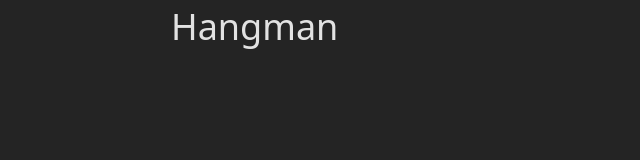
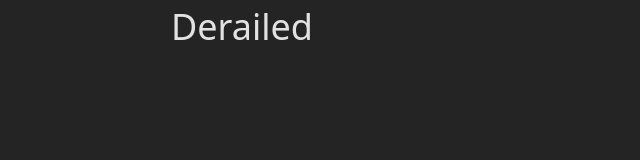
Before and after one commit to mikef80/react-hangman, a React (Vite) app: page / in a window 1280 px wide. Shown: the top 160 px of the page, without its empty margins (319-959 px from the left). Built offline with nearby package versions, Linux system fonts and the light colour scheme.

Commit message:
recoloured buffers and renamed game

```diff
--- a/src/components/Canvas/Canvas.tsx
+++ b/src/components/Canvas/Canvas.tsx
@@ -7,8 +7,8 @@ const steps = [
   (ctx: CanvasRenderingContext2D) => rect(ctx, 60, 380, 20, -40, "white"), // 2 — Left wheel
   (ctx: CanvasRenderingContext2D) => rect(ctx, 220, 380, 20, -40, "white"), // 3 — Right wheel
   (ctx: CanvasRenderingContext2D) => rect(ctx, 40, 340, 220, -30, "black"), // 4 — Buffer beam (front plate)
-  (ctx: CanvasRenderingContext2D) => circle(ctx, 60, 325, 10, "black"), // 5 — Left buffer
-  (ctx: CanvasRenderingContext2D) => circle(ctx, 240, 325, 10, "black"), // 6 — Right buffer
+  (ctx: CanvasRenderingContext2D) => circle(ctx, 60, 325, 10, "grey"), // 5 — Left buffer
+  (ctx: CanvasRenderingContext2D) => circle(ctx, 240, 325, 10, "grey"), // 6 — Right buffer
   (ctx: CanvasRenderingContext2D) => rect(ctx, 50, 310, 200, -200, "red"), // 7 — Cab
   (ctx: CanvasRenderingContext2D) => ellipseArc(ctx, 150, 310, 80, 120, 180, 0), // 8 — Boiler Frame
   (ctx: CanvasRenderingContext2D) => circle(ctx, 150, 250, 50, "black"), // 9 — Boiler front (big circle face)
--- a/src/components/Header/Header.tsx
+++ b/src/components/Header/Header.tsx
@@ -1,7 +1,7 @@
 import styles from "./Header.module.scss";
 
 const Header = () => {
-  return <div className={styles.header}>Hangman</div>;
+  return <div className={styles.header}>Derailed</div>;
 };
 
 export default Header;
```
